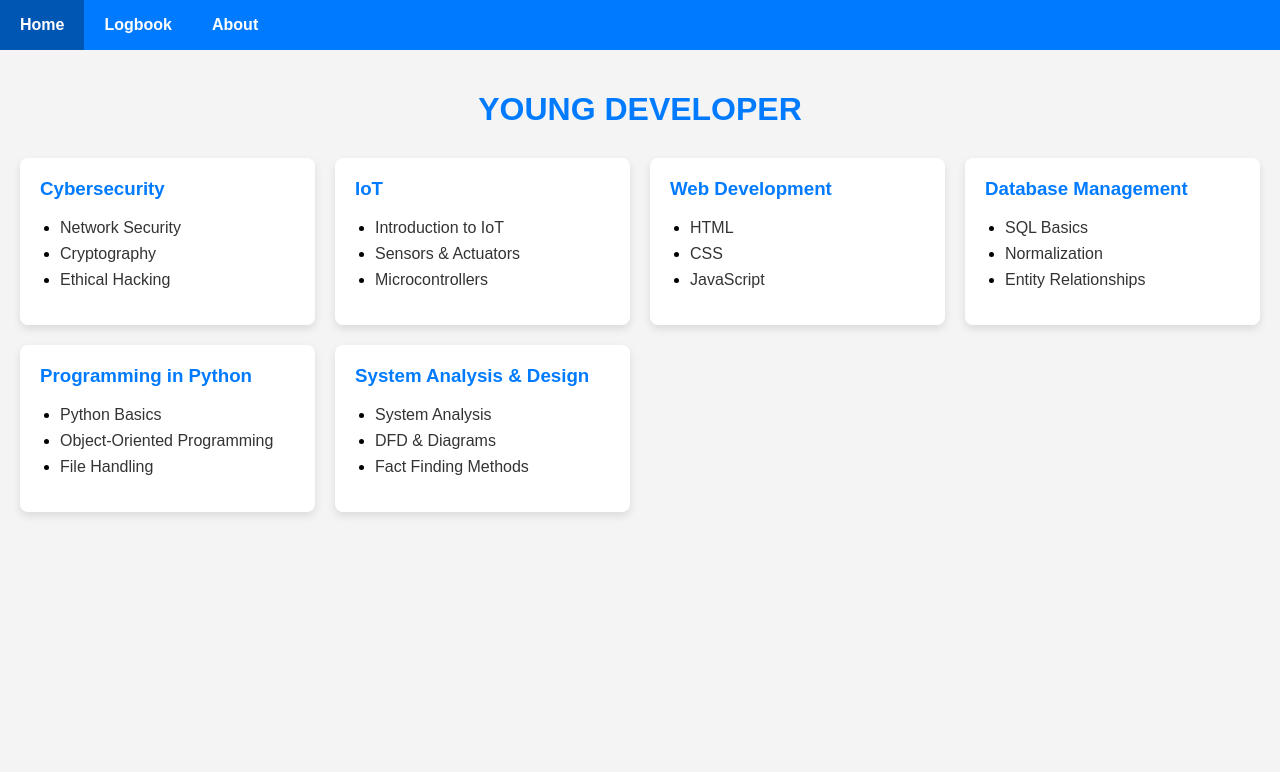
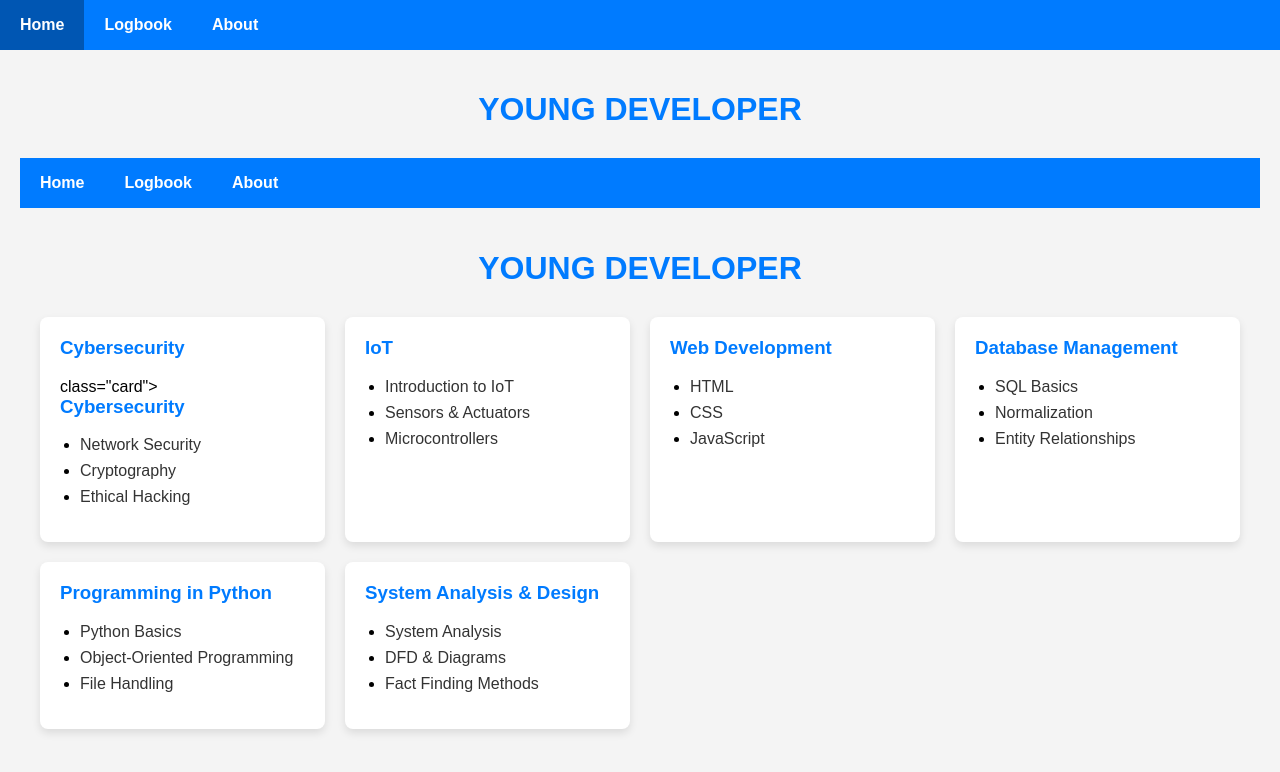
Before and after one commit to Shihab4099/Ahmad, a plain HTML site: page course.html in a window 1280 px wide. Drawn offline with Linux system fonts and the light colour scheme.

Commit message:
Update course.html
ee

Signed-off-by: Shihab4099 <khamisahmad4099@gmail.com>

```diff
--- a/course.html
+++ b/course.html
@@ -1,4 +1,99 @@
 <!DOCTYPE html>
+<html lang="en">
+<head>
+  <meta charset="UTF-8" />
+  <meta name="viewport" content="width=device-width, initial-scale=1.0"/>
+  <title>Course Page</title>
+  <style>
+    body {
+      margin: 0;
+      font-family: Arial, sans-serif;
+      background-color: #f4f4f4;
+    }
+
+    .navbar {
+      background-color: #007BFF;
+      overflow: hidden;
+    }
+
+    .navbar a {
+      float: left;
+      display: block;
+      color: white;
+      text-align: center;
+      padding: 16px 20px;
+      text-decoration: none;
+      font-weight: bold;
+    }
+
+    .navbar a:hover {
+      background-color: #0056b3;
+    }
+
+    .main {
+      padding: 20px;
+    }
+
+    h1 {
+      text-align: center;
+      color: #007BFF;
+      margin-bottom: 30px;
+    }
+
+    .cards-container {
+      display: grid;
+      grid-template-columns: repeat(auto-fit, minmax(250px, 1fr));
+      gap: 20px;
+    }
+
+    .card {
+      background-color: white;
+      border-radius: 8px;
+      box-shadow: 0 4px 8px rgba(0,0,0,0.1);
+      padding: 20px;
+    }
+
+    .card h3 {
+      color: #007BFF;
+      margin-top: 0;
+    }
+
+    .card ul {
+      padding-left: 20px;
+    }
+
+    .card ul li {
+      margin-bottom: 8px;
+    }
+
+    .card ul li a {
+      color: #333;
+      text-decoration: none;
+    }
+
+    .card ul li a:hover {
+      text-decoration: underline;
+    }
+  </style>
+</head>
+<body>
+
+  <!-- Nav bar -->
+  <div class="navbar">
+    <a href="index.html">Home</a>
+    <a href="logbook.html">Logbook</a>
+    <a href="about.html">About</a>
+  </div>
+
+  <!-- Course Title -->
+  <div class="main">
+    <h1>YOUNG DEVELOPER</h1>
+
+    <!-- Courses as Cards -->
+    <div class="cards-container">
+
+      <!-- Course 1 -->
+      <div <!DOCTYPE html>
 <html lang="en">
 <head>
   <meta charset="UTF-8" />
@@ -95,6 +190,8 @@
       <!-- Course 1 -->
       <div class="card">
         <h3>Cybersecurity</h3>
+class="card">
+        <h3>Cybersecurity</h3>
         <ul>
           <li><a href="notes/network-security.html">Network Security</a></li>
           <li><a href="notes/cryptography.html">Cryptography</a></li>
```
